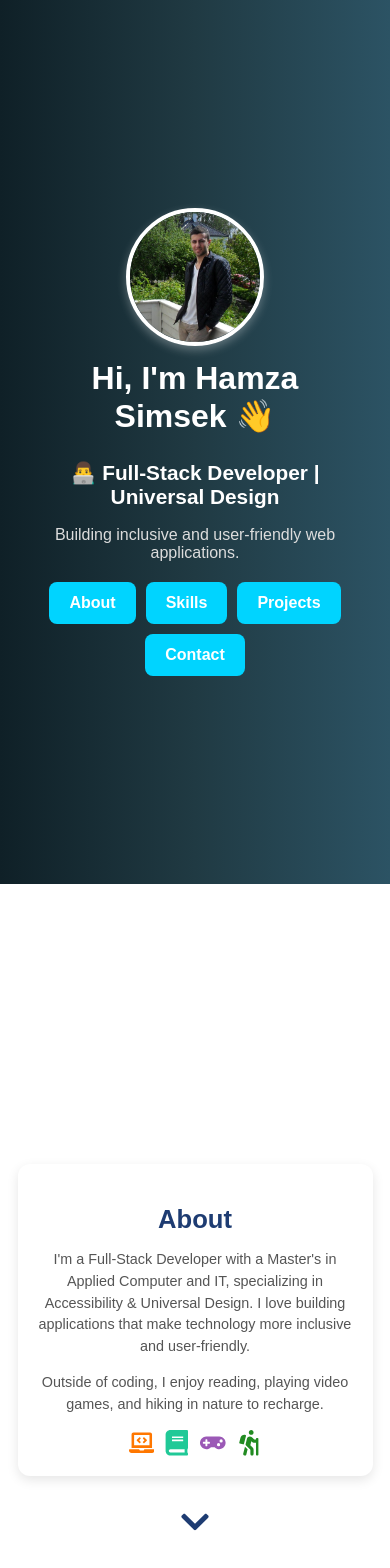
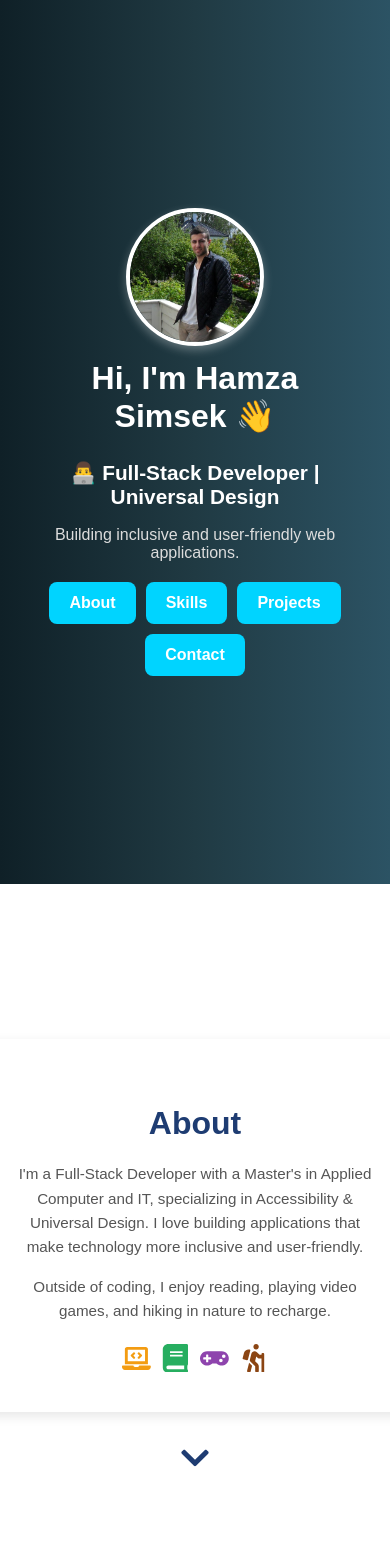
Before and after one commit to hamzas4011/personal-website, a React (Vite) app: page / in a window 390 px wide. Shown: the top 1568 px of the page. Built offline with nearby package versions, Linux system fonts and the light colour scheme.

Commit message:
test responsive about

```diff
--- a/src/styles/About.css
+++ b/src/styles/About.css
@@ -1,67 +1,67 @@
 .about {
-  min-height: 100vh;
+  min-height: 80vh;
   display: flex;
   flex-direction: column;
   justify-content: center;
   align-items: center;
   background-color: #ffffff;
-  padding: 40px 20px;
+  padding: 50px 20px;
   text-align: center;
 }
 
 .about-box {
   background: white;
-  padding: 30px;
+  padding: 40px;
   border-radius: 12px;
   box-shadow: 0px 4px 12px rgba(0, 0, 0, 0.1);
-  max-width: 90%;
+  max-width: 700px;
   width: 100%;
 }
 
 .about h2 {
-  font-size: 2rem;
+  font-size: 2.8rem;
   font-weight: bold;
   color: #1e3c72;
-  margin-bottom: 15px;
+  margin-bottom: 20px;
 }
 
 .about p {
-  font-size: 1rem;
+  font-size: 1.2rem;
   color: #555;
-  line-height: 1.5;
-  margin-bottom: 10px;
+  line-height: 1.6;
+  margin-bottom: 15px;
 }
 
 .about-icons {
   display: flex;
   flex-wrap: wrap;
   justify-content: center;
-  gap: 15px;
-  margin-top: 15px;
+  gap: 20px;
+  margin-top: 20px;
 }
 
 .about-item {
   display: flex;
   flex-direction: column;
   align-items: center;
-  font-size: 0.9rem;
+  font-size: 1rem;
   color: #555;
   text-align: center;
 }
 
 .icon {
-  font-size: 2rem;
+  font-size: 2.5rem;
   transition: transform 0.3s ease-in-out, color 0.3s;
 }
 
 .icon:hover {
-  transform: scale(1.1);
+  transform: scale(1.2);
 }
 
-.code { color: #ff7700; }
-.book { color: #20c997; }
-.game { color: #9b59b6; }
-.hike { color: #228B22; }
+.code { color: #f39c12; }
+.book { color: #27ae60; }
+.game { color: #8e44ad; }
+.hike { color: #8b4513; }
 
 .scroll-down {
   display: flex;
@@ -73,7 +73,7 @@
 }
 
 .scroll-icon {
-  font-size: 1.8rem;
+  font-size: 2rem;
   color: #1e3c72;
   transition: color 0.3s ease-in-out;
 }
@@ -93,16 +93,46 @@
 
 /* Mobile Responsiveness */
 @media (max-width: 768px) {
-  .about-box {
-    padding: 20px;
+  .about {
+    padding: 40px 15px;
   }
 
   .about h2 {
+    font-size: 2.2rem;
+  }
+
+  .about p {
+    font-size: 1rem;
+  }
+
+  .about-icons {
+    gap: 15px;
+  }
+
+  .icon {
+    font-size: 2rem;
+  }
+
+  .scroll-icon {
     font-size: 1.8rem;
+  }
+}
+
+@media (max-width: 480px) {
+  .about {
+    padding: 30px 10px;
+  }
+
+  .about h2 {
+    font-size: 2rem;
   }
 
   .about p {
     font-size: 0.95rem;
+  }
+
+  .about-icons {
+    gap: 10px;
   }
 
   .icon {
@@ -113,25 +143,3 @@
     font-size: 1.5rem;
   }
 }
-
-@media (max-width: 480px) {
-  .about h2 {
-    font-size: 1.6rem;
-  }
-
-  .about p {
-    font-size: 0.9rem;
-  }
-
-  .about-icons {
-    gap: 10px;
-  }
-
-  .icon {
-    font-size: 1.6rem;
-  }
-
-  .scroll-icon {
-    font-size: 1.3rem;
-  }
-}
```
